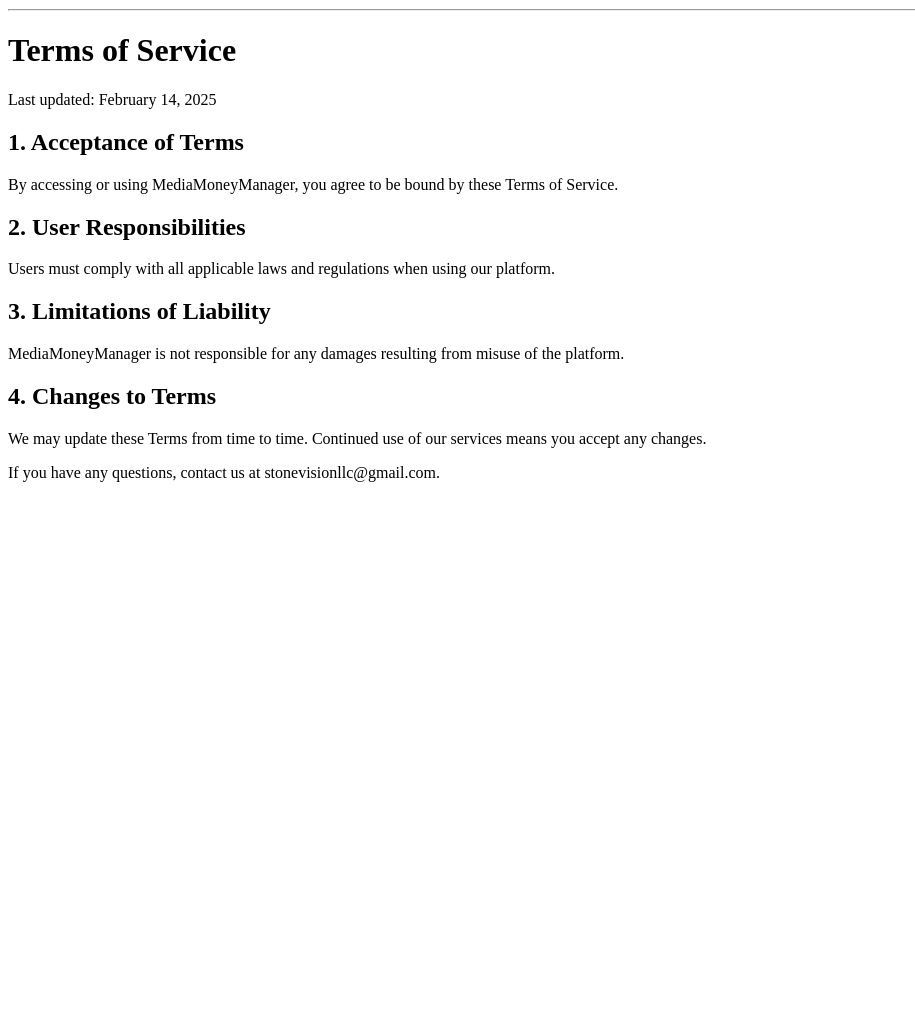
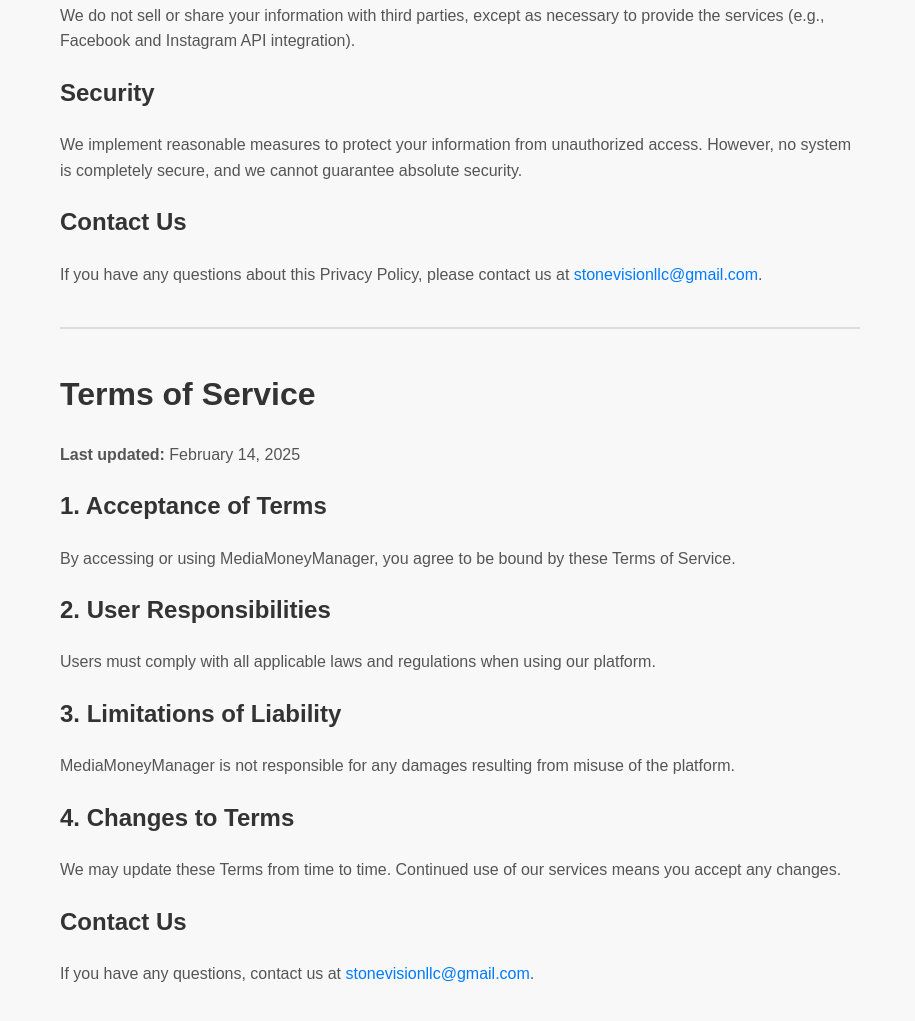
Before and after one commit to stonevisionmedia/stonevisionmedia.github.io, a website: page index.html in a window 1280 px wide. Shown: the part 581-1602 px from the top of the page, without its empty margins (0-915 px from the left). Before the commit the page ends 1079 px from the top, so only its background shows below. Drawn offline with Linux system fonts and the light colour scheme.

Commit message:
Update index.html

```diff
--- a/index.html
+++ b/index.html
@@ -3,53 +3,100 @@
 <head>
     <meta charset="UTF-8">
     <meta name="viewport" content="width=device-width, initial-scale=1.0">
-    <title>Privacy Policy</title>
+    <title>Privacy Policy & Terms of Service</title>
+    <style>
+        body {
+            font-family: Arial, sans-serif;
+            line-height: 1.6;
+            margin: 40px;
+            padding: 20px;
+            max-width: 800px;
+            background-color: #f8f8f8;
+        }
+        h1, h2 {
+            color: #333;
+        }
+        p {
+            color: #555;
+        }
+        a {
+            color: #007bff;
+            text-decoration: none;
+        }
+        a:hover {
+            text-decoration: underline;
+        }
+        hr {
+            margin: 40px 0;
+            border: 1px solid #ddd;
+        }
+    </style>
 </head>
 <body>
+
     <h1>Privacy Policy</h1>
     <p><strong>Effective Date:</strong> December 21, 2024</p>
     <p>
         <strong>StoneVisionLLC</strong> ("we", "our", or "us") respects your privacy. This Privacy Policy explains how we collect, use, and protect your information when you use our application.
     </p>
+
     <h2>Information We Collect</h2>
     <ul>
         <li>Personal information you provide during registration (e.g., name, email).</li>
         <li>Data necessary to complete app functions, such as account linking and content management.</li>
     </ul>
+
     <h2>How We Use Your Information</h2>
     <p>
         We use your information to authenticate your identity via third-party platforms like Facebook and Instagram and to provide the services and features described in the app.
     </p>
+
     <h2>Sharing Your Information</h2>
     <p>
         We do not sell or share your information with third parties, except as necessary to provide the services (e.g., Facebook and Instagram API integration).
     </p>
+
     <h2>Security</h2>
     <p>
         We implement reasonable measures to protect your information from unauthorized access. However, no system is completely secure, and we cannot guarantee absolute security.
     </p>
+
     <h2>Contact Us</h2>
     <p>
-        If you have any questions about this Privacy Policy, please contact us at <a href="mailto:stonevisionllc@gmail.com">stonevisionllc@gmail.com</a>.
+        If you have any questions about this Privacy Policy, please contact us at
+        <a href="mailto:stonevisionllc@gmail.com">stonevisionllc@gmail.com</a>.
     </p>
 
     <hr>
-<h1>Terms of Service</h1>
-<p>Last updated: February 14, 2025</p>
 
-<h2>1. Acceptance of Terms</h2>
-<p>By accessing or using MediaMoneyManager, you agree to be bound by these Terms of Service.</p>
+    <h1>Terms of Service</h1>
+    <p><strong>Last updated:</strong> February 14, 2025</p>
 
-<h2>2. User Responsibilities</h2>
-<p>Users must comply with all applicable laws and regulations when using our platform.</p>
+    <h2>1. Acceptance of Terms</h2>
+    <p>
+        By accessing or using MediaMoneyManager, you agree to be bound by these Terms of Service.
+    </p>
 
-<h2>3. Limitations of Liability</h2>
-<p>MediaMoneyManager is not responsible for any damages resulting from misuse of the platform.</p>
+    <h2>2. User Responsibilities</h2>
+    <p>
+        Users must comply with all applicable laws and regulations when using our platform.
+    </p>
 
-<h2>4. Changes to Terms</h2>
-<p>We may update these Terms from time to time. Continued use of our services means you accept any changes.</p>
+    <h2>3. Limitations of Liability</h2>
+    <p>
+        MediaMoneyManager is not responsible for any damages resulting from misuse of the platform.
+    </p>
 
-<p>If you have any questions, contact us at stonevisionllc@gmail.com.</p>
+    <h2>4. Changes to Terms</h2>
+    <p>
+        We may update these Terms from time to time. Continued use of our services means you accept any changes.
+    </p>
+
+    <h2>Contact Us</h2>
+    <p>
+        If you have any questions, contact us at
+        <a href="mailto:stonevisionllc@gmail.com">stonevisionllc@gmail.com</a>.
+    </p>
 
 </body>
 </html>
```
